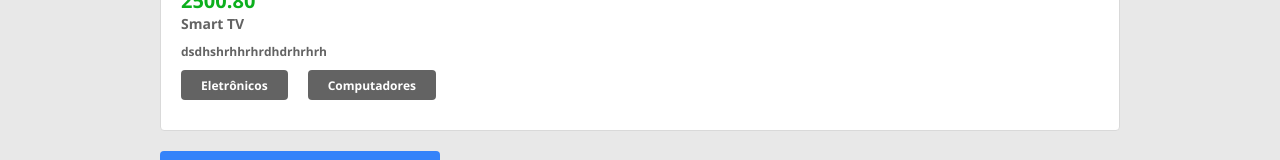
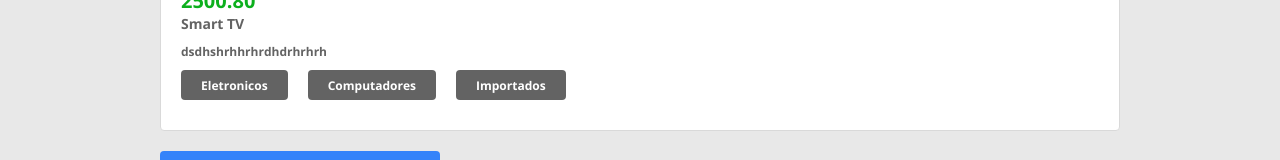
Before and after one commit to JonasRF/DSCommerce-Frontend, a React (Vite) app: page / in a window 1280 px wide. Shown: the part 300-460 px from the top of the page. Built offline with nearby package versions, Linux system fonts and the light colour scheme.

Commit message:
Rederizando coleções dinamicamentes

```diff
--- a/src/components/ProductDetailsCard/index.tsx
+++ b/src/components/ProductDetailsCard/index.tsx
@@ -20,8 +20,11 @@
           {product.description}
         </p>
         <div className="dsc-category-container">
-          <ProductCategory name="Eletrônicos" />
-          <ProductCategory name="Computadores" />
+          {
+            product.categories.map(item => (
+              <ProductCategory key={item.id} name={item.name} />
+            ))
+          }
         </div>
       </div>
     </div>
--- a/src/routes/ProductDetails/index.tsx
+++ b/src/routes/ProductDetails/index.tsx
@@ -18,7 +18,11 @@
     {
       id: 3,
       name: "Computadores"
-      }
+      },
+      {
+        id: 4,
+        name: "Importados"
+        }
   ]
 }
 
```
